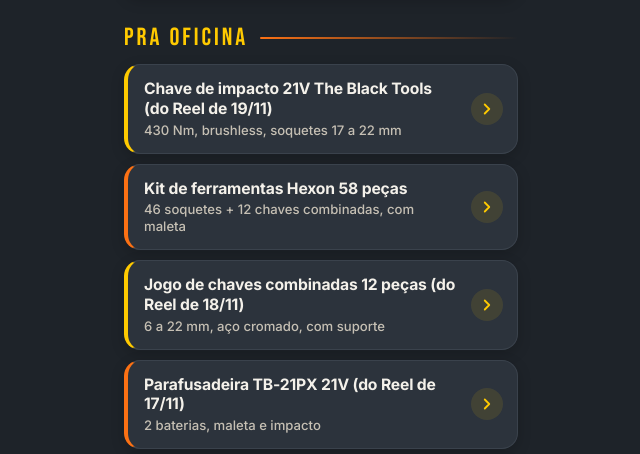
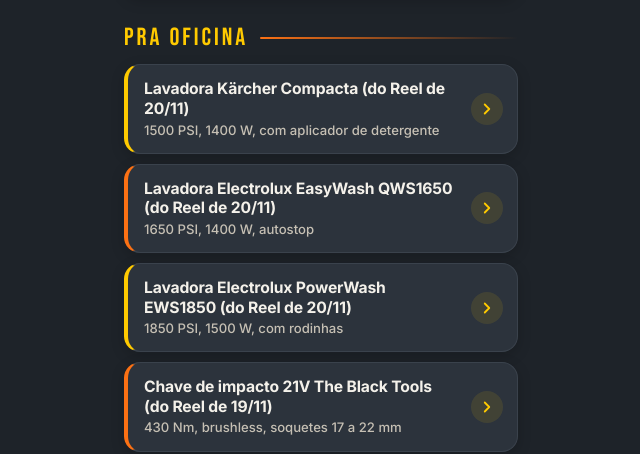
Before and after one commit to benypitrowsky-cyber/obraegaragem, a plain HTML site: page index.html in a window 1280 px wide. Shown: the part 911-1365 px from the top of the page, without its empty margins (319-959 px from the left). Drawn offline with Linux system fonts and the light colour scheme.

Commit message:
Add 3 lavadoras (Reel top 3 20/11)

```diff
--- a/index.html
+++ b/index.html
@@ -261,6 +261,33 @@
     <section class="group" aria-labelledby="h-pra-oficina">
       <h2 id="h-pra-oficina">Pra oficina</h2>
       <div class="list">
+      <a class="item" href="https://meli.la/1Expb2P" target="_blank" rel="noopener noreferrer">
+        <span class="item-text">
+          <span class="item-name">Lavadora Kärcher Compacta (do Reel de 20/11)</span>
+          <span class="item-label">1500 PSI, 1400 W, com aplicador de detergente</span>
+        </span>
+        <span class="chev" aria-hidden="true">
+          <svg width="18" height="18" viewBox="0 0 24 24" fill="none"><path d="M9 6l6 6-6 6" stroke="currentColor" stroke-width="2.4" stroke-linecap="round" stroke-linejoin="round"/></svg>
+        </span>
+      </a>
+      <a class="item" href="https://meli.la/1m1QZGs" target="_blank" rel="noopener noreferrer">
+        <span class="item-text">
+          <span class="item-name">Lavadora Electrolux EasyWash QWS1650 (do Reel de 20/11)</span>
+          <span class="item-label">1650 PSI, 1400 W, autostop</span>
+        </span>
+        <span class="chev" aria-hidden="true">
+          <svg width="18" height="18" viewBox="0 0 24 24" fill="none"><path d="M9 6l6 6-6 6" stroke="currentColor" stroke-width="2.4" stroke-linecap="round" stroke-linejoin="round"/></svg>
+        </span>
+      </a>
+      <a class="item" href="https://meli.la/27ep4ov" target="_blank" rel="noopener noreferrer">
+        <span class="item-text">
+          <span class="item-name">Lavadora Electrolux PowerWash EWS1850 (do Reel de 20/11)</span>
+          <span class="item-label">1850 PSI, 1500 W, com rodinhas</span>
+        </span>
+        <span class="chev" aria-hidden="true">
+          <svg width="18" height="18" viewBox="0 0 24 24" fill="none"><path d="M9 6l6 6-6 6" stroke="currentColor" stroke-width="2.4" stroke-linecap="round" stroke-linejoin="round"/></svg>
+        </span>
+      </a>
       <a class="item" href="https://meli.la/1NfDucB" target="_blank" rel="noopener noreferrer">
         <span class="item-text">
           <span class="item-name">Chave de impacto 21V The Black Tools (do Reel de 19/11)</span>
```
